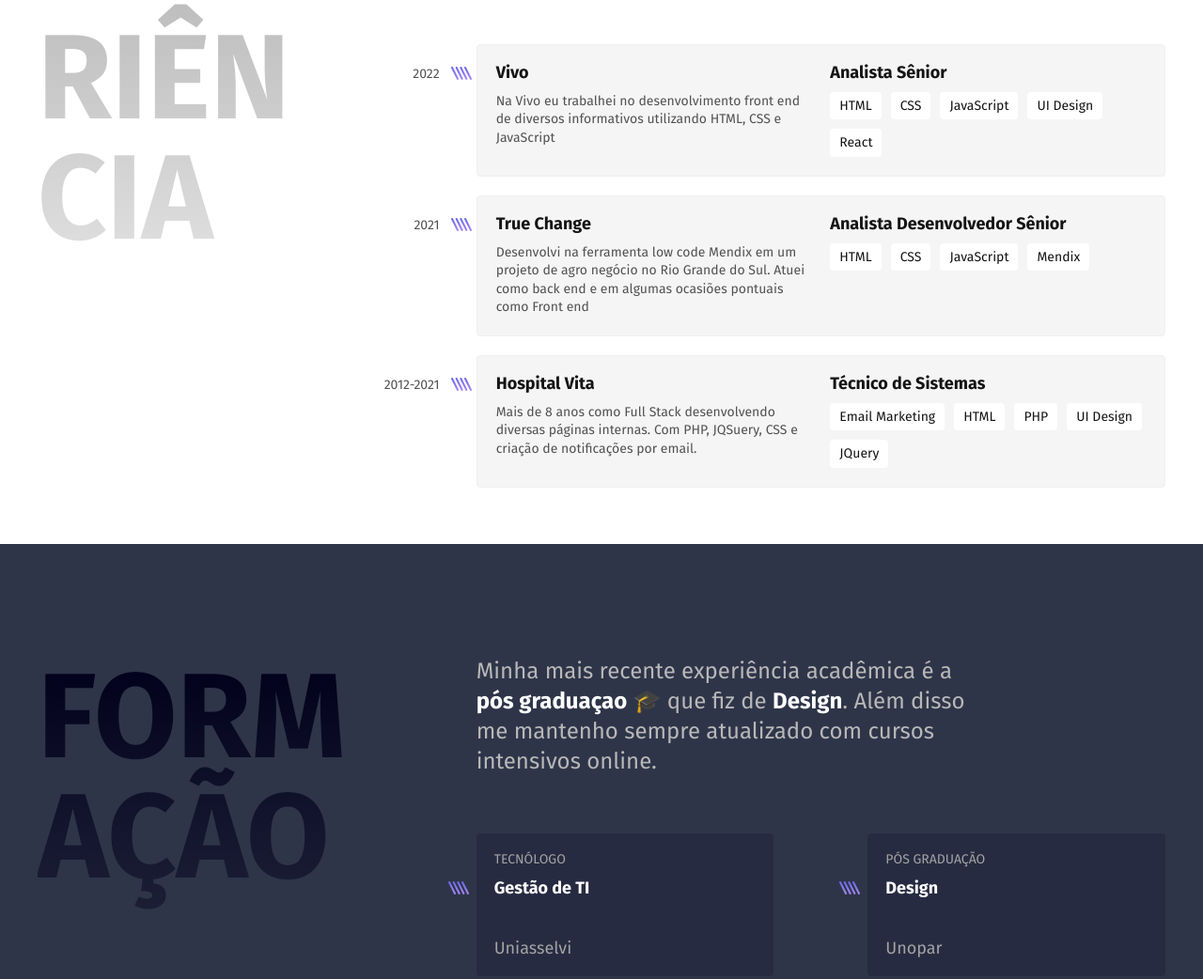
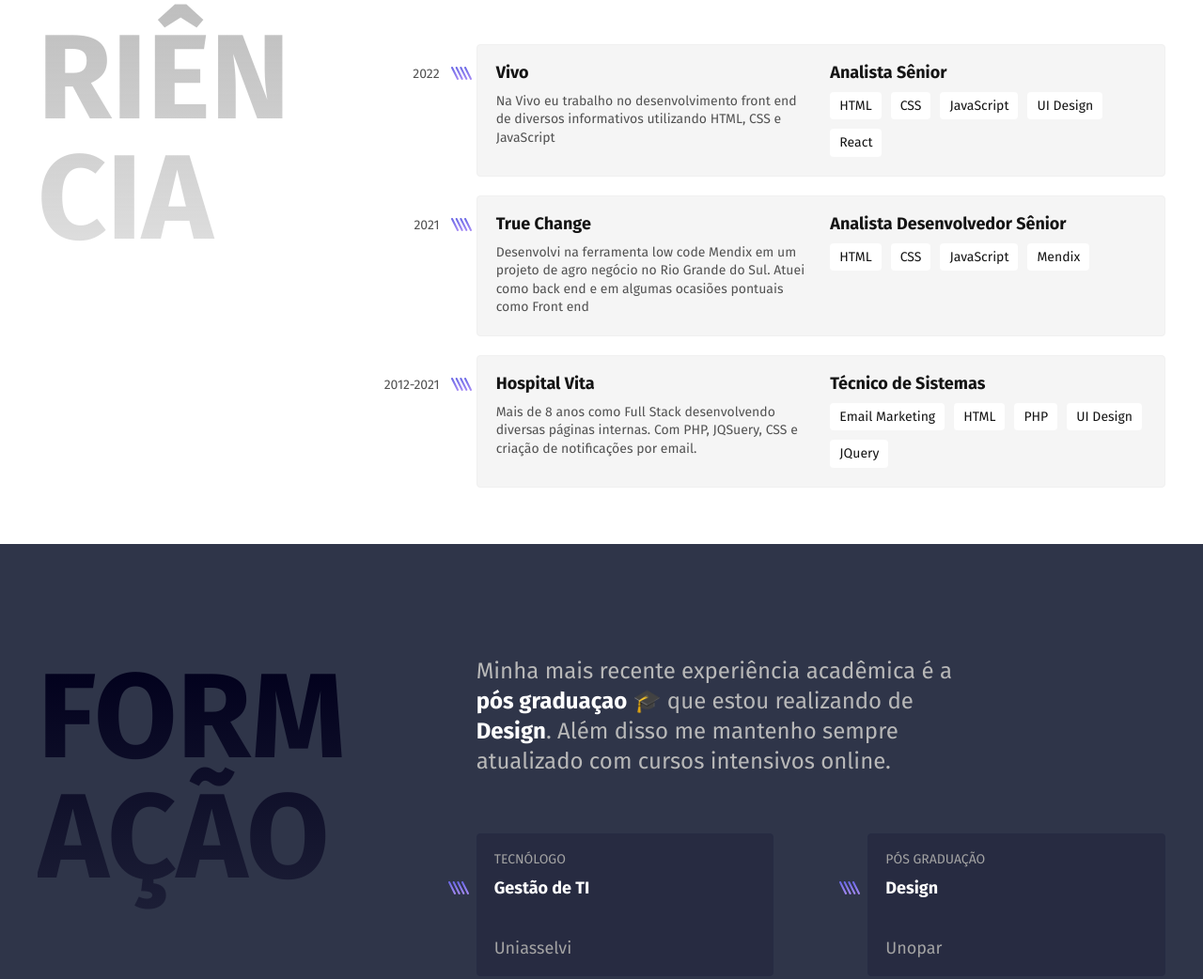
Before and after one commit to BrunoSobral/brunosobral.github.io, a plain HTML site: page index.html in a window 1280 px wide. Shown: the part 845-1887 px from the top of the page at 94% size. Drawn offline with Linux system fonts and the light colour scheme.

Commit message:
ajustres textos

```diff
--- a/index.html
+++ b/index.html
@@ -48,7 +48,7 @@
         <span class="empresa-ano">2022</span>
         <h3 class="empresa-titulo">Vivo</h3>
         <span class="empresa-titulo">Analista Sênior</span>
-        <p class="empresa-texto">Na Vivo eu trabalhei no desenvolvimento front end de diversos informativos utilizando HTML, CSS e JavaScript</p>
+        <p class="empresa-texto">Na Vivo eu trabalho no desenvolvimento front end de diversos informativos utilizando HTML, CSS e JavaScript</p>
         <ul class="empresa-habilidades">
           <li>HTML</li>
           <li>CSS</li>
@@ -93,7 +93,7 @@
       <div>
         <p class="formacao-texto"> Minha mais recente
           experiência acadêmica é a
-          <strong>pós graduaçao</strong> 🎓 que fiz de <strong>Design</strong>.
+          <strong>pós graduaçao</strong> 🎓 que estou realizando de <strong>Design</strong>.
           Além disso me mantenho sempre atualizado
           com cursos intensivos online.
         </p>
@@ -135,7 +135,7 @@
 
   <footer class="footer" id="contato">
     <div class="footer-container">
-      <p class="footer-texto">Estou disponível para novos projeto. Agende uma conversa 👋</p>
+      <p class="footer-texto">Estou disponível para novos projetos. Agende uma conversa 👋</p>
       <ul class="footer-contato">
         <li>brsobral@hotmail.com</li>
         <li>+55 41 9999-9999</li>
```
